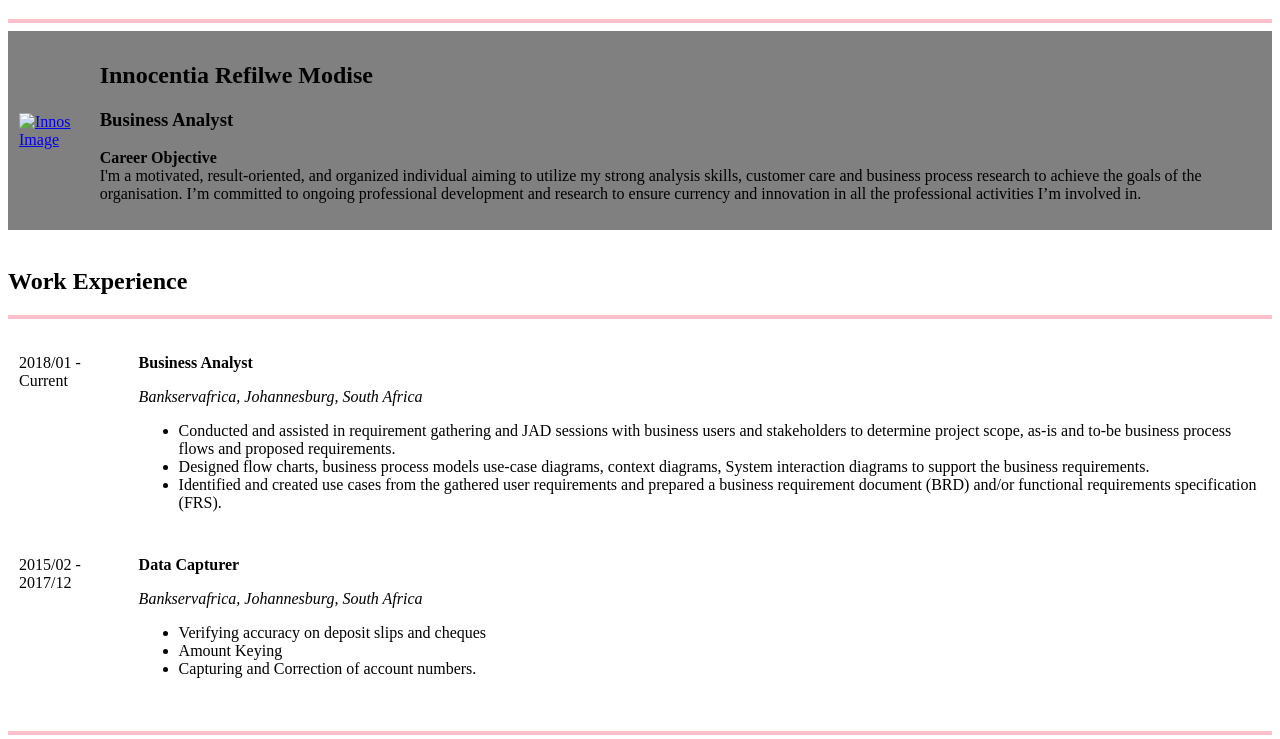
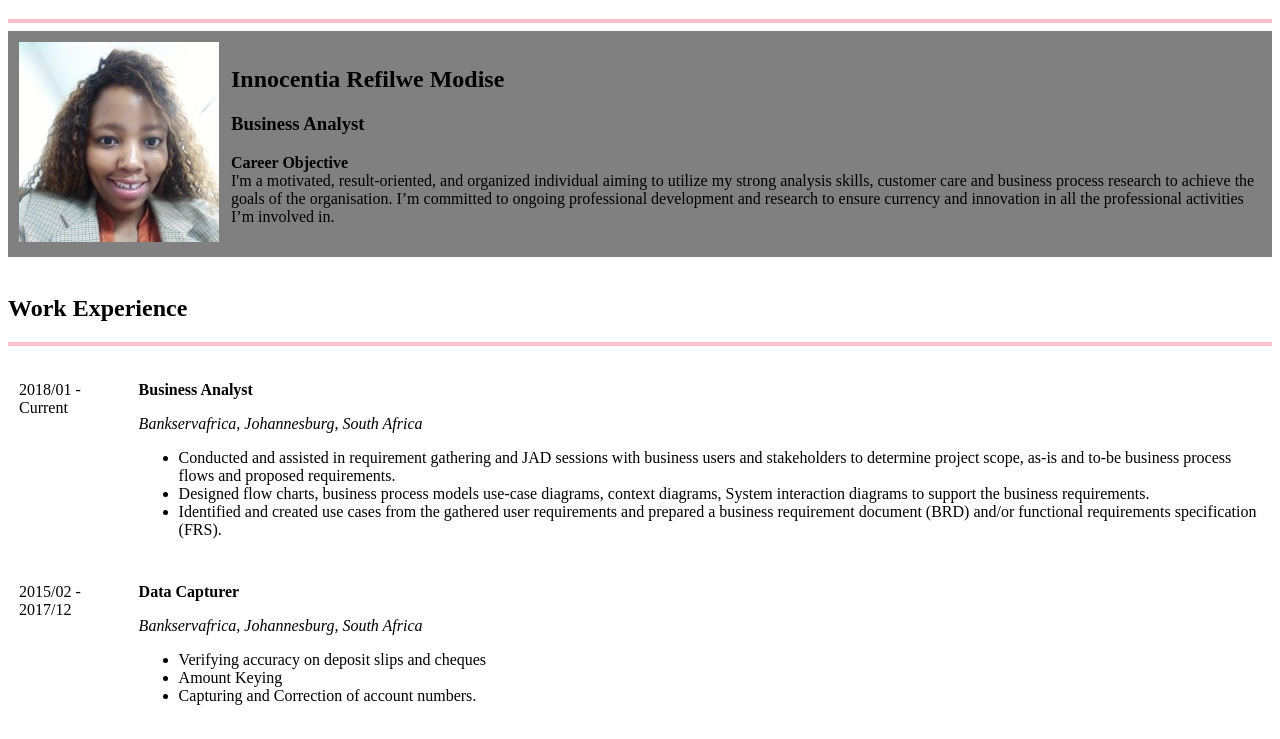
Before and after one commit to innocentiamds/My-cv-website, a plain HTML site: page index.html in a window 1280 px wide. Shown: the part 61-800 px from the top of the page. Drawn offline with Linux system fonts and the light colour scheme.

Commit message:
Update index.html

```diff
--- a/index.html
+++ b/index.html
@@ -13,7 +13,7 @@
   <hr size="4" color="Pink">
   <table bgcolor="grey" cellSpacing="10">
     <tr>
-      <td><a href="Contact Me.html"> <img src="Images/Innos Image.jpg" alt="Innos Image"></a></td>
+      <td><a href="Contact Me.html"> <img src="Innos Image.jpg" alt="Innos Image"></a></td>
       <td>
         <h2>Innocentia Refilwe Modise</h2>
         <h3>Business Analyst</h3>
```
